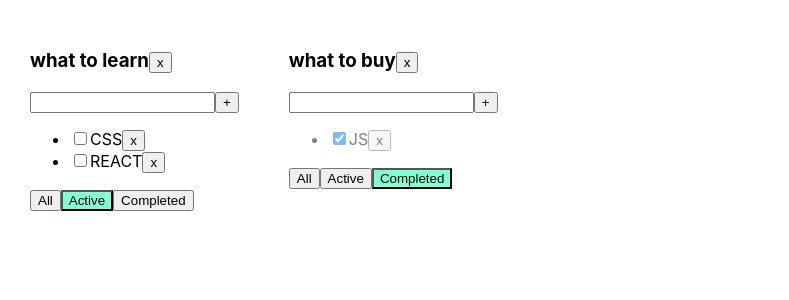
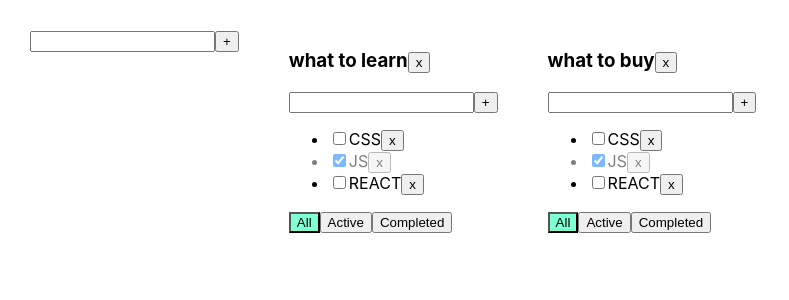
Before and after one commit to yaga49/todo-list-react, a React (Create React App) app: page / in a window 1280 px wide. Shown: the top 300 px of the page, without its empty margins (0-789 px from the left). Built offline with nearby package versions, Linux system fonts and the light colour scheme.

Commit message:
create EditableSpan

```diff
--- /dev/null
+++ b/src/AddItemForm.tsx
@@ -0,0 +1,44 @@
+import React, {ChangeEvent, KeyboardEvent, useState} from "react";
+
+type AddItemFormType = {
+    addItem: (title: string) => void
+
+}
+
+export function AddItemForm(props: AddItemFormType) {
+
+    const [newTaskTitle, setNewTaskTitle] = useState("")
+    const [error, setError] = useState<string | null>(null)
+
+    const onNewTitleChangeHandler = (e: ChangeEvent<HTMLInputElement>) => {
+        setNewTaskTitle(e.currentTarget.value)
+    }
+    const onKeyPressHandler = (e: KeyboardEvent<HTMLInputElement>) => {
+        setError(null)
+        if (e.charCode === 13) {
+
+            props.addItem(newTaskTitle.trim());
+            setNewTaskTitle("")
+        }
+    }
+    const onClickAddNewTaskHandler = () => {
+        if (newTaskTitle.trim() !== "") {
+            props.addItem(newTaskTitle);
+            setNewTaskTitle("")
+        } else {
+            setError("title is required")
+        }
+
+    }
+    return (
+        <div>
+            <input value={newTaskTitle} onChange={onNewTitleChangeHandler}
+                   onKeyPress={onKeyPressHandler}
+                   className={error ? "error" : ""}
+            />
+            <button onClick={onClickAddNewTaskHandler}>+
+            </button>
+            {error && <div className={"error-message"}>{error}</div>}
+        </div>
+    )
+}
--- a/src/App.tsx
+++ b/src/App.tsx
@@ -2,6 +2,7 @@ import React, {useState} from 'react';
 import './App.css';
 import {TodoList} from "./TodoList";
 import {v1} from "uuid";
+import {AddItemForm} from "./AddItemForm";
 
 export type TasksType = {
         id: string,
@@ -14,6 +15,10 @@ type TodolistType ={
     filter: FilterValueType
 }
 
+type TasksStateType = {
+    [key: string] : Array<TasksType>
+}
+
 export type FilterValueType = "all" | "active" | "completed"
 
 function App() {
@@ -22,7 +27,7 @@ function App() {
     let todolistId1 = v1()
     let todolistId2 = v1()
 
-    const [tasksObj, setTasksObj] = useState({
+    const [tasksObj, setTasksObj] = useState<TasksStateType>({
         [todolistId1] : [
             {id: v1(), title: "CSS", isDone: false},
             {id: v1(), title: "JS", isDone: true},
@@ -36,8 +41,8 @@ function App() {
     })
 
     const [todoList, setTodoList]  = useState([
-        {id: todolistId1, title: "what to learn", filter: "active"},
-        {id: todolistId2, title: "what to buy", filter: "completed"}
+        {id: todolistId1, title: "what to learn", filter: "all"},
+        {id: todolistId2, title: "what to buy", filter: "all"}
     ])
 
     function removeTodoList(todoListId: string) {
@@ -52,6 +57,14 @@ function App() {
         let filteredTask = tasks.filter(f => f.id !== id)
         tasksObj[todolistId] = filteredTask
         setTasksObj({...tasksObj})
+
+    }
+    function ChangeTodoListTitle(id:string, newTitle: string) {
+        const todolist = todoList.find(tl=>tl.id===id)
+        if(todolist){
+            todolist.title = newTitle
+            setTodoList([...todoList])
+        }
 
     }
     function addTask(task: string, todolistId: string) {
@@ -69,6 +82,14 @@ function App() {
         }
 
     }
+    function changeTaskTitle(taskId: string, newTitle: string, todoListId: string){
+        let tasks = tasksObj[todoListId]
+        let task = tasks.find(t=> t.id === taskId)
+        if(task){
+            task.title = newTitle
+            setTasksObj({...tasksObj})
+        }
+    }
     function changeStatus(taskId: string, isDone: boolean, todoListId: string){
         let tasks = tasksObj[todoListId]
         let task = tasks.find(t=> t.id === taskId)
@@ -76,10 +97,21 @@ function App() {
             task.isDone = isDone
             setTasksObj({...tasksObj})
         }
+    }
+    const addTodoList = (title: string) => {
+        let newTodoList: TodolistType =
+            {
+                id: v1(),
+                title: title,
+                filter: "all"
+            }
 
 
+      setTodoList([newTodoList, ...todoList])
+        setTasksObj({...tasksObj,
+            [newTodoList.id]: []
+        })
     }
-
 
 
 
@@ -87,6 +119,7 @@ function App() {
 
     return (
         <div className="App">
+            <AddItemForm addItem={addTodoList}/>
             {todoList.map((tl)=>{
 
                 let tasksTodoList = tasksObj[tl.id]
@@ -108,6 +141,8 @@ function App() {
                     changeStatus={changeStatus}
                     filter={tl.filter}
                     removeTodoList={removeTodoList}
+                    changeTaskTitle={changeTaskTitle}
+                    ChangeTodoListTitle={ChangeTodoListTitle}
                 />
             })}
 
--- /dev/null
+++ b/src/EditableSpan.tsx
@@ -0,0 +1,29 @@
+import React, {ChangeEvent, useState} from "react";
+
+type EditableSpanPropsType = {
+    title: string
+    onChangeTitle: (value: string)=>void
+}
+
+export function EditableSpan(props: EditableSpanPropsType) {
+    const [editMode, setEditMode] = useState(false)
+    const [title, setTitle] = useState("")
+
+    const activateEditMode = () => {
+        setEditMode(true)
+        setTitle(props.title)
+    }
+    const activateViewMode = () => {
+        setEditMode(false)
+        props.onChangeTitle(title)
+    }
+    const onChangeTitleHandler = (e: ChangeEvent<HTMLInputElement>) => setTitle(e.currentTarget.value)
+
+
+    return (
+        editMode
+            ? <input value={title} onChange={onChangeTitleHandler} onBlur={activateViewMode} autoFocus={true}/>
+            : <span onDoubleClick={activateEditMode}>{props.title}</span>
+
+    )
+}
--- a/src/TodoList.tsx
+++ b/src/TodoList.tsx
@@ -1,5 +1,7 @@
-import React, {ChangeEvent, useState, KeyboardEvent} from "react";
+import React, {ChangeEvent} from "react";
 import {FilterValueType, TasksType} from "./App";
+import {AddItemForm} from "./AddItemForm";
+import {EditableSpan} from "./EditableSpan";
 
 type TodoListNameType = {
     title: string
@@ -8,69 +10,56 @@ type TodoListNameType = {
     changeFilter: (value: FilterValueType, todoListId: string) => void
     addTask: (task: string,  todoListId: string) => void
     changeStatus: (taskId: string, isDone: boolean ,  todoListId: string)=>void
+    changeTaskTitle: (taskId: string, newTitle: string ,  todoListId: string)=>void
     filter: string
     id: string
     removeTodoList: (todoListId: string)=>void
+    ChangeTodoListTitle: (id: string, newTitle: string)=>void
 }
 
 
 export function TodoList(props: TodoListNameType) {
-    const [newTaskTitle, setNewTaskTitle] = useState("")
-    const [error, setError] = useState<string | null>(null)
 
-    const onNewTitleChangeHandler = (e: ChangeEvent<HTMLInputElement>) => {
-        setNewTaskTitle(e.currentTarget.value)
-    }
-    const onKeyPressHandler = (e: KeyboardEvent<HTMLInputElement>) => {
-        setError(null)
-        if (e.charCode === 13) {
 
-            props.addTask(newTaskTitle.trim(), props.id);
-            setNewTaskTitle("")
-        }
-    }
-    const onClickAddNewTaskHandler = () => {
-        if(newTaskTitle.trim() !==""){
-            props.addTask(newTaskTitle, props.id);
-            setNewTaskTitle("")
-        } else {
-            setError("title is required")
-        }
-
-    }
     const onAllClickHandler = () => props.changeFilter("all", props.id)
     const onActiveClickHandler = () => props.changeFilter("active", props.id)
     const onCompletedClickHandler = () => props.changeFilter("completed", props.id)
     const removeTodoList = () => props.removeTodoList(props.id)
+    const ChangeTodoListTitle = (newTitle: string) => {
+        props.ChangeTodoListTitle(props.id, newTitle)
+    }
+    const addTask = (task: string) => {
+      props.addTask(task, props.id)
+    }
     return (
         <div>
             <div>
-                <h3>{props.title}
+                <h3>
+                    <EditableSpan title={props.title} onChangeTitle={ChangeTodoListTitle}/>
+
                 <button onClick={removeTodoList}>x</button>
                 </h3>
-                <div>
-                    <input value={newTaskTitle} onChange={onNewTitleChangeHandler}
-                           onKeyPress={onKeyPressHandler}
-                           className={error ? "error" : ""}
-                    />
-                    <button onClick={onClickAddNewTaskHandler}>+
-                    </button>
-                    {error && <div className={"error-message"}>{error}</div>}
-                </div>
+                <AddItemForm addItem={addTask}/>
                 <ul>
                     {props.task.map((t) => {
                         const onClickHandler = () => props.removeTask(t.id, props.id)
                         const onChangeHandler = (e: ChangeEvent<HTMLInputElement>) => {
                             props.changeStatus(t.id, e.currentTarget.checked, props.id)
                         }
-
+                        const onChangeTitle = (newValue: string) => {
+                            props.changeTaskTitle(t.id, newValue, props.id)
+                        }
                         return (
                             <li key={t.id} className={t.isDone ? "is-done" : ""}>
                                 <input type="checkbox"
                                        checked={t.isDone}
                                        onChange={onChangeHandler}
                                 />
-                                <span>{t.title}</span>
+
+                                <EditableSpan
+                                    title={t.title}
+                                    onChangeTitle={onChangeTitle}
+                                />
                                 <button onClick={onClickHandler}>x</button>
                             </li>
                         )
```
